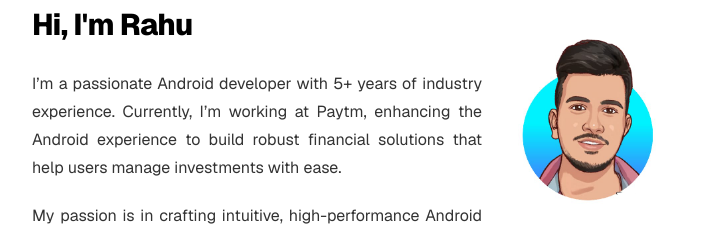
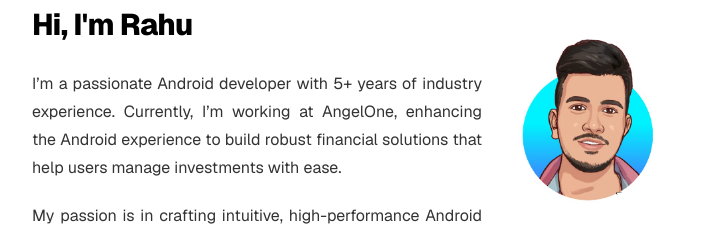
Before and after one commit to rahulmalkani/online-portfolio, a Next.js app: page / in a window 1280 px wide. Shown: the part 189-421 px from the top of the page, without its empty margins (288-991 px from the left). Built offline with nearby package versions, Linux system fonts and the light colour scheme.

Commit message:
Career updated

```diff
--- a/app/career/career-data.tsx
+++ b/app/career/career-data.tsx
@@ -7,14 +7,14 @@ export interface Job {
 }
 
 export const jobs: Job[] = [
-  // {
-  //   position: "SDE-II (Android)",
-  //   company: "Angle One",
-  //   duration: "Nov '24 – Present",
-  //   description:
-  //     "Currently building and enhancing the Android AngleOne App, providing seamless and secure mobile finance solutions for users.",
-  //   url: "https://play.google.com/store/apps/details?id=com.msf.angelmobile&hl=en_IN&pli=1",
-  // },
+  {
+    position: "SDE-II (Android)",
+    company: "Angle One",
+    duration: "Nov '24 – Present",
+    description:
+      "Currently building and enhancing the Android AngleOne App, providing seamless and secure mobile finance solutions for users.",
+    url: "https://play.google.com/store/apps/details?id=com.msf.angelmobile&hl=en_IN&pli=1",
+  },
   {
     position: "SSE - Android",
     company: "Paytm",
--- a/app/page.tsx
+++ b/app/page.tsx
@@ -40,7 +40,7 @@ export default function Page() {
 
   <div className="prose prose-neutral dark:prose-invert text-justify">
     <p>
-      I’m a passionate Android developer with 5+ years of industry experience. Currently, I’m working at Paytm, enhancing the Android experience to build robust financial solutions that help users manage investments with ease.
+      I’m a passionate Android developer with 5+ years of industry experience. Currently, I’m working at AngelOne, enhancing the Android experience to build robust financial solutions that help users manage investments with ease.
     </p>
     <p>
       My passion is in crafting intuitive, high-performance Android apps that not only function seamlessly but also deliver exceptional user experiences. I specialize in Android development with Kotlin, Jetpack Compose, and Clean Architecture. Whether working independently on feature development or collaborating with teams, my goal is always to create apps that combine functionality with delight.    </p>
```
